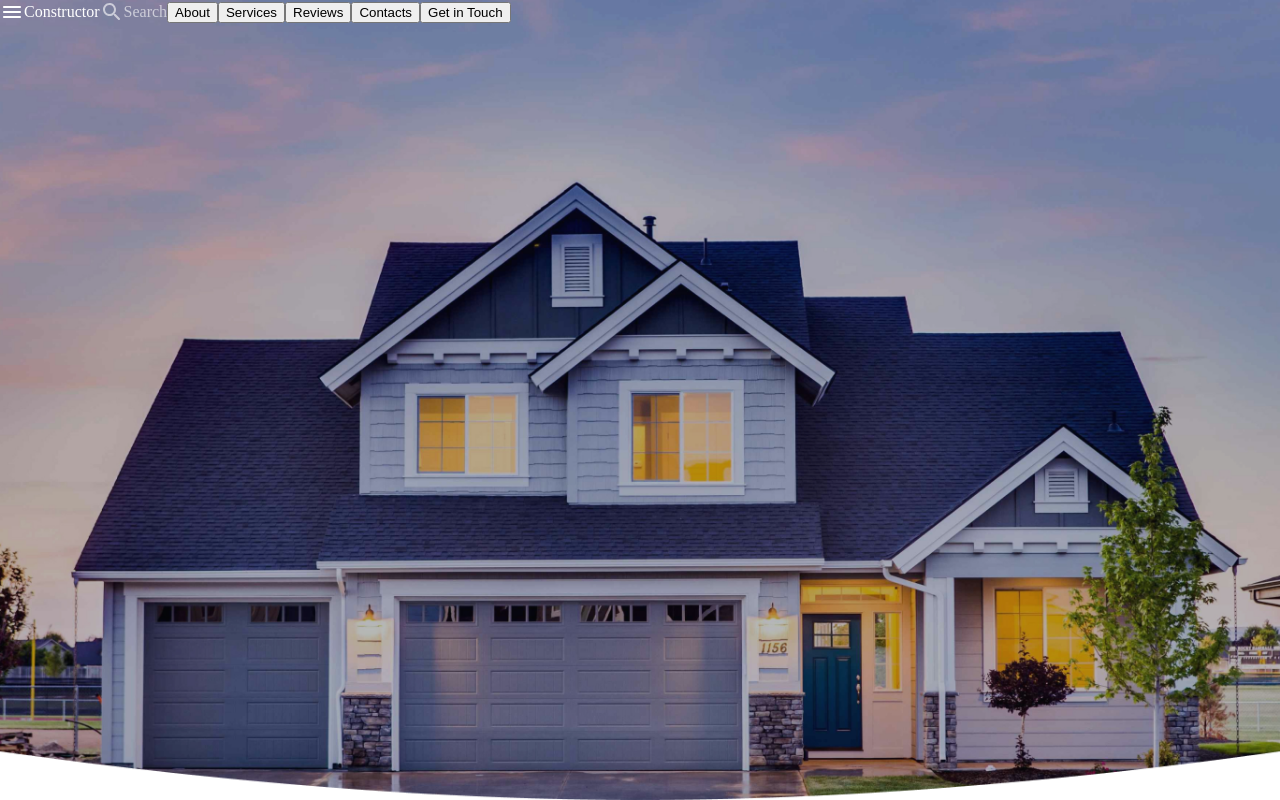
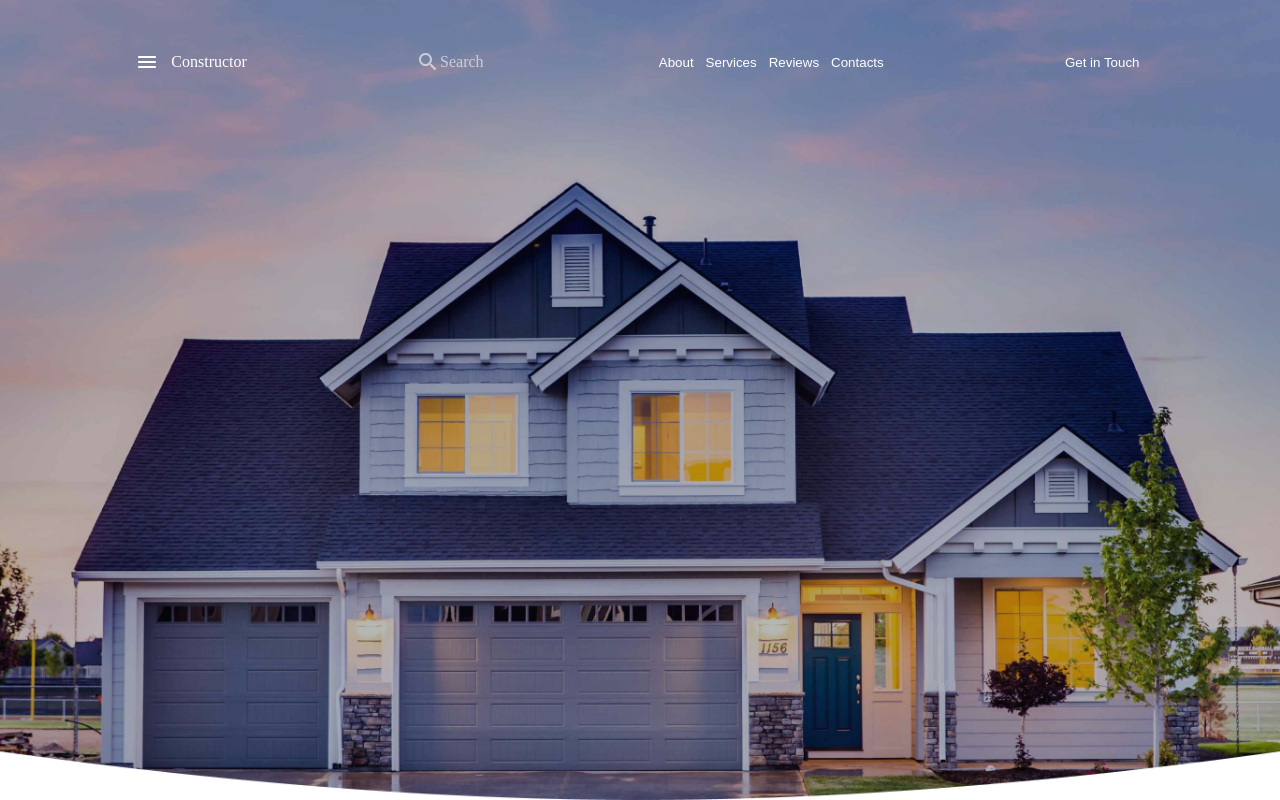
Before and after one commit to emily883/RealState, a React (Vite) app: page / in a window 1280 px wide. Built offline with nearby package versions, Linux system fonts and the light colour scheme.

Commit message:
NavBar Basic structure

```diff
--- a/src/components/Navbar/Navbar.module.sass
+++ b/src/components/Navbar/Navbar.module.sass
@@ -4,12 +4,22 @@
     color: v.$ColorWhite
     display: flex
     align-items: center
+    justify-content: space-around
+    padding: 3.9vw
 
 .Constructor
     display: flex
     align-items: center
 
+    span
+        margin-left: 1vw
+
 .Search
     opacity: 0.6
     display: flex
     align-items: center
+
+.Button
+    border: none
+    background: none
+    color: v.$ColorWhite
--- a/src/components/Navbar/Navbar.tsx
+++ b/src/components/Navbar/Navbar.tsx
@@ -14,14 +14,14 @@ export default function Navbar() {
         <SearchRoundedIcon />
         <span>Search</span>
       </div>
-      <div>
-        <button>About</button>
-        <button>Services</button>
-        <button>Reviews</button>
-        <button>Contacts</button>
+      <div className={style.NavButtons}>
+        <button className={style.Button}>About</button>
+        <button className={style.Button}>Services</button>
+        <button className={style.Button}>Reviews</button>
+        <button className={style.Button}>Contacts</button>
       </div>
       <div>
-        <button>Get in Touch</button>
+        <button className={style.Button}>Get in Touch</button>
       </div>
     </div>
   );
```
